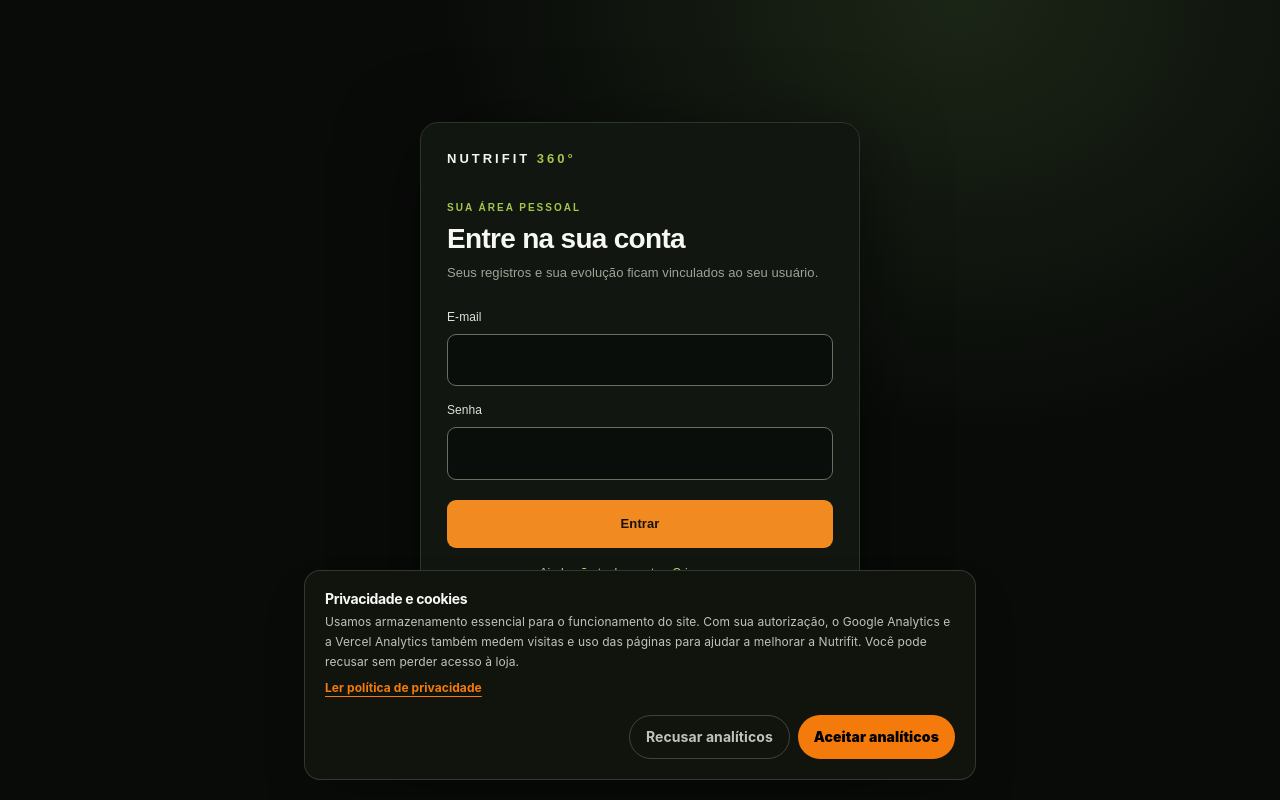
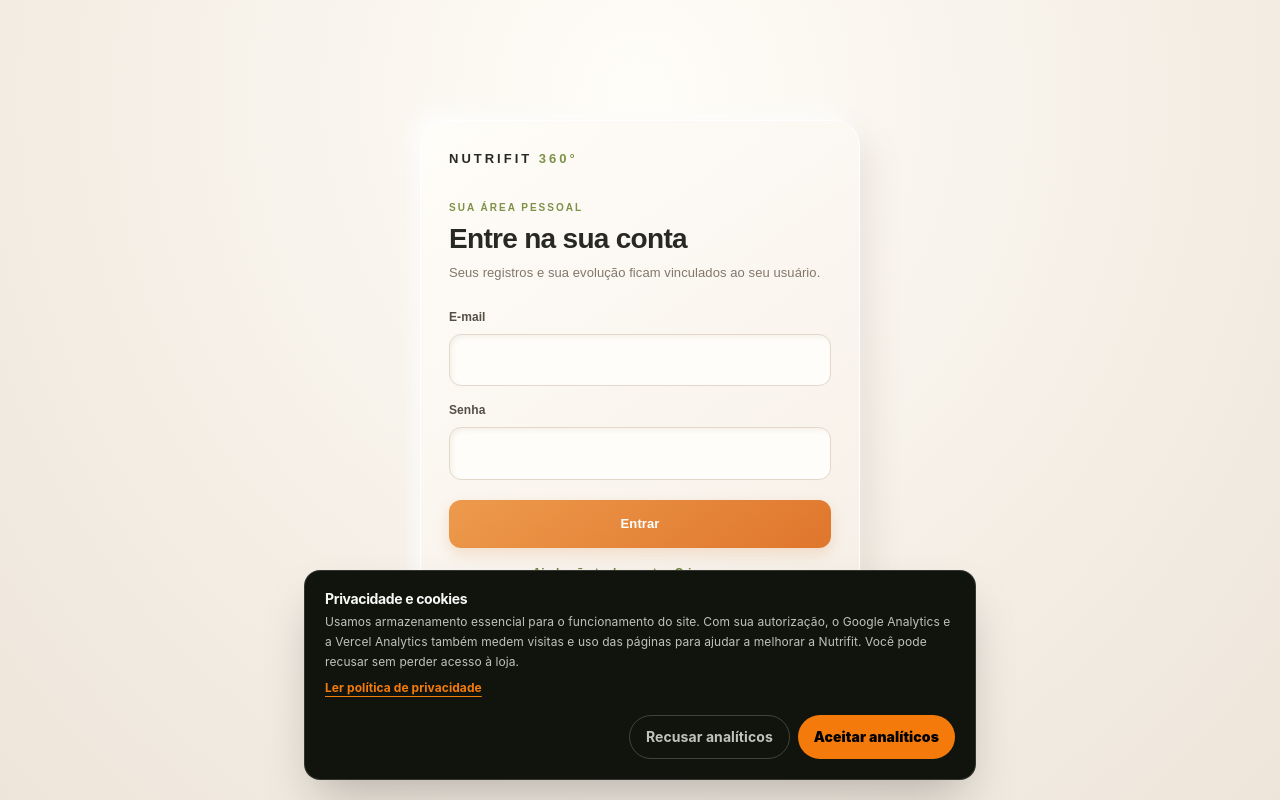
Before and after one commit to tiguimtftiago-web/nutrifitjf, a Next.js app: page /area in a window 1280 px wide. Built offline with nearby package versions, Linux system fonts and the light colour scheme; no server answers.

Commit message:
Harmonizar login do NutriFit 360 com identidade visual creme, oliva e laranja

```diff
--- a/app/area/area-auth-gate.tsx
+++ b/app/area/area-auth-gate.tsx
@@ -160,13 +160,13 @@ export default function AreaAuthGate({ children }: { children: ReactNode }) {
     {message && <p id="auth-message" className="message" role="status" aria-live="polite">{message}</p>}
     <p className="foot">Seus dados são privados e protegidos por regras de acesso por usuário.</p>
     <style jsx>{`
-      .brand{font-weight:900;letter-spacing:3px;color:#f4f5ef;font-size:13px;margin-bottom:30px}.brand span{color:#a4c64a}.eyebrow{font-size:10px;letter-spacing:2px;color:#a4c64a;font-weight:700}h1{font-size:28px;line-height:1.15;margin:8px 0}.muted{color:#9ca595;font-size:13px;line-height:1.6;margin:0 0 24px}form{display:grid;gap:15px}label{display:grid;gap:7px;color:#dce2d5;font-size:12px}input,select{width:100%;min-height:48px;background:#0a0e0a;border:1px solid #65705e;border-radius:9px;color:#f4f5ef;padding:13px;font-size:16px}input:focus-visible,select:focus-visible{border-color:#f28a22;outline:3px solid #f28a22;outline-offset:3px;box-shadow:0 0 0 2px #f28a2238}form button{margin-top:5px;background:#f28a22;border:0;border-radius:9px;padding:14px;color:#1a1209;font-weight:800;font-size:13px}button:disabled{opacity:.6}.switch{width:100%;background:transparent;border:0;color:#b9d879;padding:16px 8px;font-size:12px}.message{color:#ffc17b;font-size:12px;line-height:1.5;background:#2a1d12;padding:11px;border-radius:8px}.foot{border-top:1px solid #273025;padding-top:16px;color:#aeb8a5;font-size:10px;line-height:1.5;margin-top:20px}
+      .brand{font-weight:900;letter-spacing:3px;color:#292923;font-size:13px;margin-bottom:30px}.brand span{color:#7e9148}.eyebrow{font-size:10px;letter-spacing:2px;color:#7e9148;font-weight:800}h1{font-size:28px;line-height:1.15;margin:8px 0;color:#292923}.muted{color:#81776b;font-size:13px;line-height:1.6;margin:0 0 24px}form{display:grid;gap:15px}label{display:grid;gap:7px;color:#554e45;font-size:12px;font-weight:700}input,select{width:100%;min-height:48px;background:#fffdf9;border:1px solid #e3d8ca;border-radius:12px;color:#292923;padding:13px;font-size:16px;box-shadow:inset 2px 2px 5px #8c77501a,inset -2px -2px 5px #fff}input:focus-visible,select:focus-visible{border-color:#ed8738;outline:3px solid #ed8738;outline-offset:3px;box-shadow:0 0 0 2px #ed873838}form button{margin-top:5px;background:linear-gradient(145deg,#ed9a4c,#df762c);border:0;border-radius:12px;padding:14px;color:#fff;font-weight:800;font-size:13px;box-shadow:0 6px 14px #d8793230}button:disabled{opacity:.6}.switch{width:100%;background:transparent;border:0;color:#71843f;padding:16px 8px;font-size:12px;font-weight:700}.message{color:#9c4e25;font-size:12px;line-height:1.5;background:#fff0df;padding:11px;border-radius:10px;border:1px solid #f1d4b7}.foot{border-top:1px solid #e8ded1;padding-top:16px;color:#81776b;font-size:10px;line-height:1.5;margin-top:20px}
     `}</style>
   </AuthShell>;
 }
 
 function AuthShell({ children }: { children: ReactNode }) {
-  return <main style={{minHeight:"100svh",background:"radial-gradient(ellipse at 75% 0%,#1b2516 0,transparent 38%),#090b09",color:"#f4f5ef",display:"grid",placeItems:"center",padding:20,fontFamily:"Arial, sans-serif"}}>
-    <section style={{width:"100%",maxWidth:440,border:"1px solid #2b3528",borderRadius:18,padding:26,background:"#111611",boxShadow:"0 20px 80px #0008"}}>{children}</section>
+  return <main style={{minHeight:"100svh",background:"radial-gradient(ellipse at 50% 12%,#fffdf8 0%,#f4eee5 60%,#eee5da 100%)",color:"#292923",display:"grid",placeItems:"center",padding:20,fontFamily:"Arial, sans-serif"}}>
+    <section style={{width:"100%",maxWidth:440,border:"1px solid #fff",borderRadius:26,padding:28,background:"linear-gradient(145deg,#fffdf9,#f5eee5)",boxShadow:"12px 16px 32px #76634c20,-7px -7px 18px #fff"}}>{children}</section>
   </main>;
 }
```
